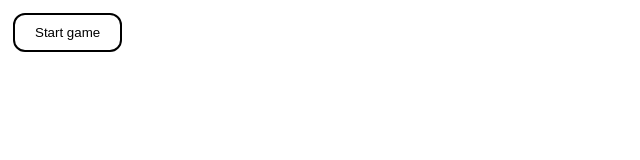
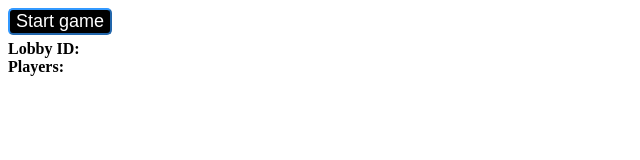
Before and after one commit to roach137/CaptionThis, a React app in the folder caption-it/: page /host in a window 1280 px wide. Shown: the whole page, without its empty margins (0-640 px from the left). Built offline with nearby package versions, Linux system fonts and the light colour scheme; no server answers.

Commit message:
Added styling to several lobby functions

```diff
--- a/caption-it/src/frontend/components/MainMenu/Game/MakeCaption.js
+++ b/caption-it/src/frontend/components/MainMenu/Game/MakeCaption.js
@@ -1,6 +1,8 @@
 import React from 'react';
 import {addCaption} from '../../../api';
 import '../../../style/components/MainMenu/Game/PlayerBox.css';
+import '../../../style/components/MainMenu/Lobby/LobbyTable.css'
+
 
 class MakeCaption extends React.Component {
   constructor(props){
@@ -31,7 +33,7 @@ class MakeCaption extends React.Component {
         <img src='/api/images/{this.props.imageId}/image/'/>
         <form id='caption-form' onSubmit={this.submitCaptionHandler}>
           <textarea id='caption-text' placeholder='enter your caption here...' required></textarea>
-          <button>Submit caption</button>
+          <button class = "lobby_button">Submit caption</button>
         </form>
       </div>
     );
--- a/caption-it/src/frontend/components/MainMenu/Game/UploadImage.js
+++ b/caption-it/src/frontend/components/MainMenu/Game/UploadImage.js
@@ -1,5 +1,6 @@
 import React from 'react';
 import { addImage } from '../../../api';
+import '../../../style/components/MainMenu/Lobby/LobbyTable.css'
 
 class UploadImage extends React.Component {
   constructor(props) {
@@ -29,7 +30,7 @@ class UploadImage extends React.Component {
     return(<div>
             <form id="submit-img" className="img-form" onSubmit={this.addImage}>
               <input id="img-file" type="file" name="file" accept="image/*" required/>
-              <button type="submit" id="submit-btn">Submit</button>
+              <button class="lobby_button" type="submit" id="submit-btn">Submit</button>
             </form>
             <div id="players"></div>
           </div>
--- a/caption-it/src/frontend/components/MainMenu/Lobby/Lobby.js
+++ b/caption-it/src/frontend/components/MainMenu/Lobby/Lobby.js
@@ -3,6 +3,7 @@ import SocketClient from "socket.io-client";
 import { getPlayers, getCurrentUser } from '../../../api';
 import GamePage from '../GamePage'
 import '../../../style/components/MainMenu/HostGame.css'
+import '../../../style/components/MainMenu/Lobby/LobbyTable.css'
 
 const socket = SocketClient("https://localhost:5000");
 
@@ -63,9 +64,11 @@ class Lobby extends Component {
     }
     return(
       <div id="host-game-menu">
-        <button className="btn" onClick={this.startGame}>Start game</button>
-        <div id="player-list">
+        <button className="lobby_button" onClick={this.startGame}>Start game</button>
+        <div id="player-list" class="players">
+          <div class="section_title">Lobby ID: </div>
           <div>{this.props.lobbyId}</div>
+          <div class="section_title">Players: </div>
           <div>{this.props.host}</div>
         </div>
       </div>
--- a/caption-it/src/frontend/style/components/MainMenu/Lobby/LobbyTable.css
+++ b/caption-it/src/frontend/style/components/MainMenu/Lobby/LobbyTable.css
@@ -24,3 +24,13 @@
     font-size:18;
     border-color: #3399ff;
 }
+
+.players {
+    border-radius: 2px;
+    border-color: #3399ff;
+    font-size: 18;
+}
+
+.section_title {
+    font-weight: bold;
+}
```
